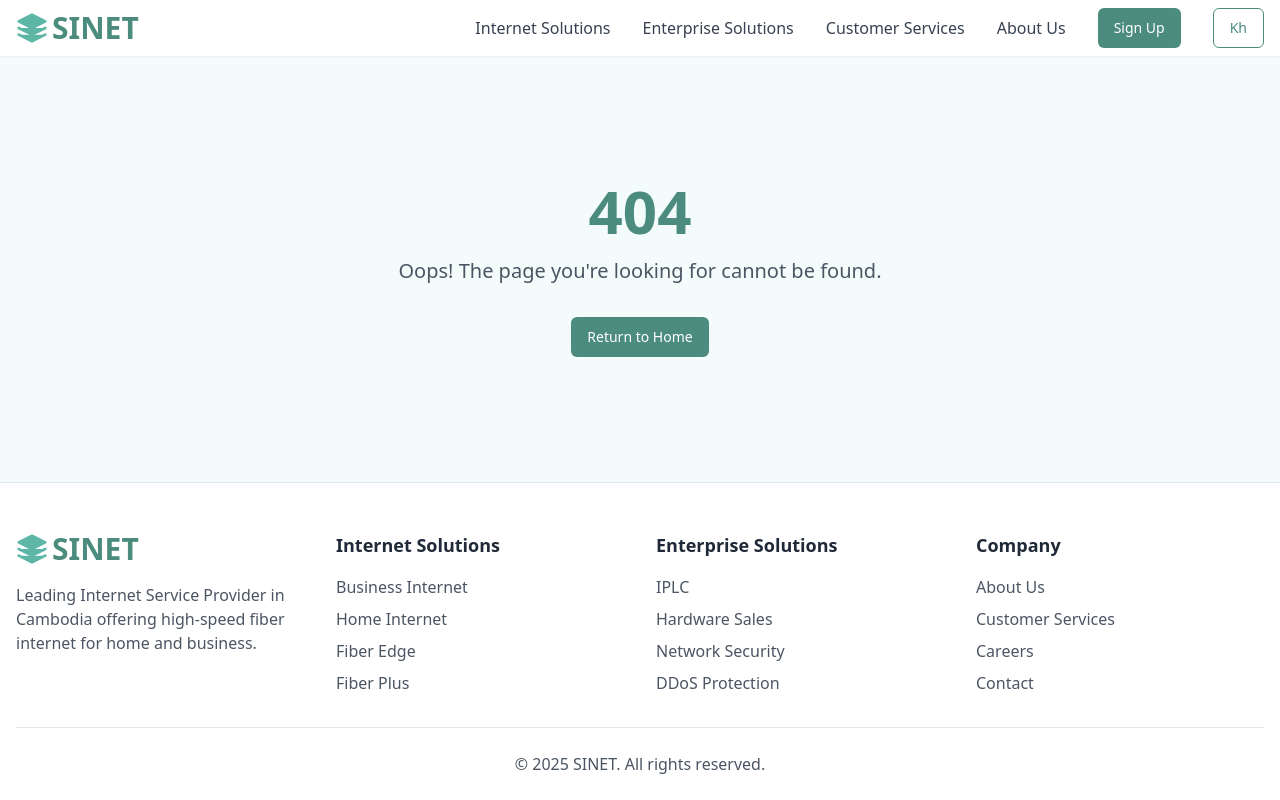
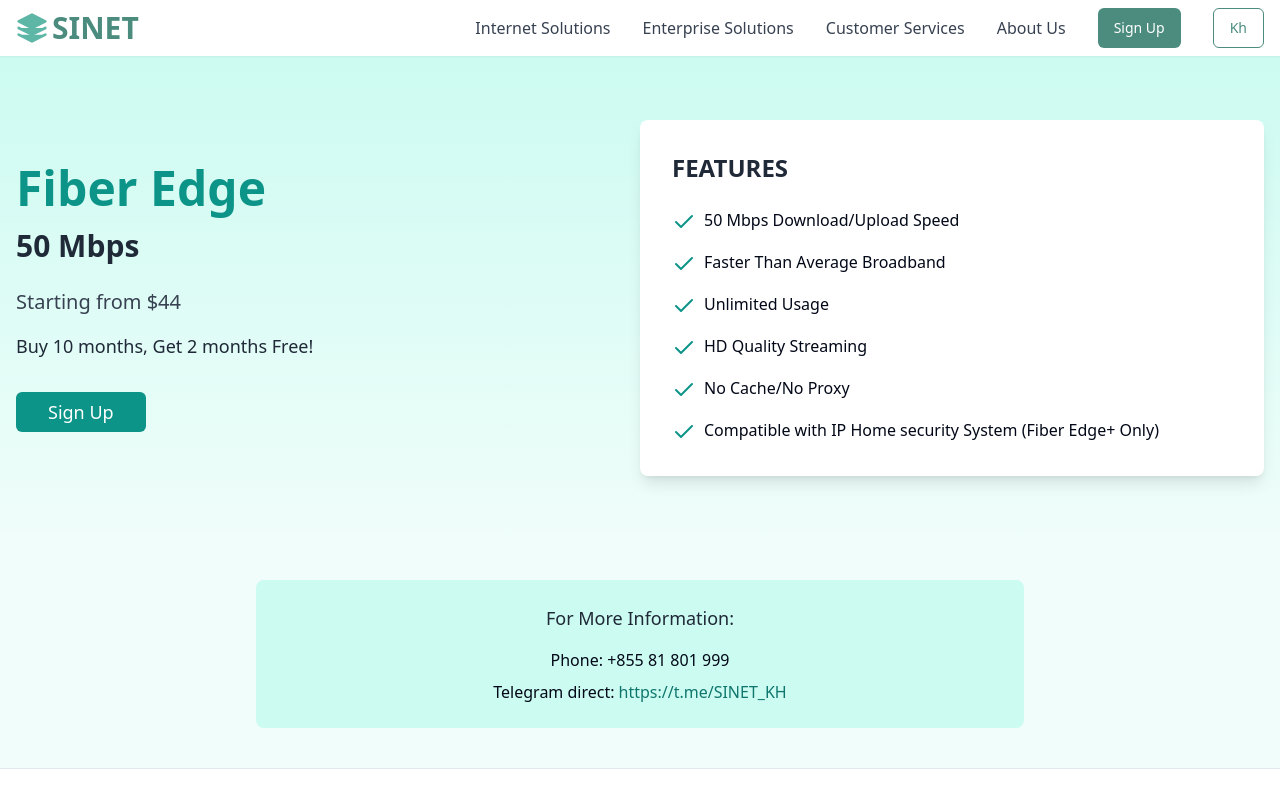
Before and after one commit to 2022172Samnang/sinet, a React (Vite) app: page /fiber-edge in a window 1280 px wide. Shown: the top 800 px of the page. Built offline with nearby package versions, Linux system fonts and the light colour scheme.

Commit message:
Refactor: Display fiber edge package
Implement the display of the fiber edge package when the user clicks on it.

```diff
--- a/src/App.tsx
+++ b/src/App.tsx
@@ -6,6 +6,7 @@ import { QueryClient, QueryClientProvider } from "@tanstack/react-query";
 import { BrowserRouter, Routes, Route } from "react-router-dom";
 import Index from "./pages/Index";
 import NotFound from "./pages/NotFound";
+import FiberEdge from "./pages/FiberEdge";
 
 const queryClient = new QueryClient();
 
@@ -23,6 +24,7 @@ const App = () => (
           <Route path="/about-us" element={<Index />} />
           <Route path="/business-internet" element={<Index />} />
           <Route path="/home-internet" element={<Index />} />
+          <Route path="/fiber-edge" element={<FiberEdge />} />
           {/* ADD ALL CUSTOM ROUTES ABOVE THE CATCH-ALL "*" ROUTE */}
           <Route path="*" element={<NotFound />} />
         </Routes>
--- a/src/components/Navbar.tsx
+++ b/src/components/Navbar.tsx
@@ -43,7 +43,9 @@ const Navbar = () => {
                 <div className="grid grid-cols-2 gap-2 p-4">
                   <Link to="/business-internet" className="block p-2 hover:bg-sinet-light rounded transition-colors">
                     <div className="font-medium">Business Internet</div>
-                    <div className="text-sm text-gray-500">Solutions for businesses</div>
+                    <div className="text-sm text-gray-500">
+                      <Link to="/fiber-edge" className="hover:text-sinet-dark">Solutions for businesses</Link>
+                    </div>
                   </Link>
                   <Link to="/home-internet" className="block p-2 hover:bg-sinet-light rounded transition-colors">
                     <div className="font-medium">Home Internet</div>
@@ -92,6 +94,9 @@ const Navbar = () => {
                 <Link to="/business-internet" className="block px-4 py-1 text-gray-600 hover:bg-sinet-light rounded text-sm">
                   Business Internet
                 </Link>
+                <Link to="/fiber-edge" className="block px-4 py-1 text-gray-600 hover:bg-sinet-light rounded text-sm">
+                  Fiber Edge
+                </Link>
                 <Link to="/home-internet" className="block px-4 py-1 text-gray-600 hover:bg-sinet-light rounded text-sm">
                   Home Internet
                 </Link>
--- /dev/null
+++ b/src/pages/FiberEdge.tsx
@@ -0,0 +1,94 @@
+
+import React from 'react';
+import Navbar from '@/components/Navbar';
+import Footer from '@/components/Footer';
+import { Check } from 'lucide-react';
+import { Button } from '@/components/ui/button';
+
+const FiberEdge = () => {
+  return (
+    <div className="min-h-screen flex flex-col">
+      <Navbar />
+
+      <main className="flex-1">
+        {/* Hero Section */}
+        <section className="bg-gradient-to-b from-teal-100 to-teal-50 py-16">
+          <div className="container mx-auto px-4">
+            <div className="flex flex-col md:flex-row items-center justify-between">
+              <div className="md:w-1/2 text-center md:text-left mb-8 md:mb-0">
+                <h1 className="text-4xl md:text-5xl font-bold text-teal-600 mb-4">Fiber Edge</h1>
+                <h2 className="text-3xl font-bold text-gray-800 mb-6">50 Mbps</h2>
+                <div className="text-xl text-gray-700 mb-4">Starting from $44</div>
+                <div className="text-lg font-medium text-gray-800 mb-8">
+                  Buy 10 months, Get 2 months Free!
+                </div>
+                <Button className="bg-teal-600 hover:bg-teal-700 text-white px-8 py-3 text-lg">
+                  Sign Up
+                </Button>
+              </div>
+
+              <div className="md:w-1/2">
+                <div className="bg-white p-8 rounded-lg shadow-lg">
+                  <h3 className="text-2xl font-bold text-gray-800 mb-6 uppercase">Features</h3>
+                  <ul className="space-y-4">
+                    <li className="flex items-start">
+                      <Check className="h-6 w-6 text-teal-600 mr-2 flex-shrink-0 mt-0.5" />
+                      <span>50 Mbps Download/Upload Speed</span>
+                    </li>
+                    <li className="flex items-start">
+                      <Check className="h-6 w-6 text-teal-600 mr-2 flex-shrink-0 mt-0.5" />
+                      <span>Faster Than Average Broadband</span>
+                    </li>
+                    <li className="flex items-start">
+                      <Check className="h-6 w-6 text-teal-600 mr-2 flex-shrink-0 mt-0.5" />
+                      <span>Unlimited Usage</span>
+                    </li>
+                    <li className="flex items-start">
+                      <Check className="h-6 w-6 text-teal-600 mr-2 flex-shrink-0 mt-0.5" />
+                      <span>HD Quality Streaming</span>
+                    </li>
+                    <li className="flex items-start">
+                      <Check className="h-6 w-6 text-teal-600 mr-2 flex-shrink-0 mt-0.5" />
+                      <span>No Cache/No Proxy</span>
+                    </li>
+                    <li className="flex items-start">
+                      <Check className="h-6 w-6 text-teal-600 mr-2 flex-shrink-0 mt-0.5" />
+                      <span>Compatible with IP Home security System (Fiber Edge+ Only)</span>
+                    </li>
+                  </ul>
+                </div>
+              </div>
+            </div>
+          </div>
+        </section>
+
+        {/* Contact Information Section */}
+        <section className="py-10 bg-teal-50">
+          <div className="container mx-auto px-4">
+            <div className="max-w-3xl mx-auto bg-teal-100 rounded-lg p-6">
+              <h3 className="text-center text-lg font-medium text-gray-800 mb-4">For More Information:</h3>
+              <div className="text-center">
+                <p className="mb-2">Phone: +855 81 801 999</p>
+                <p>
+                  Telegram direct:
+                  <a
+                    href="https://t.me/SINET_KH"
+                    className="text-teal-700 hover:underline ml-1"
+                    target="_blank"
+                    rel="noopener noreferrer"
+                  >
+                    https://t.me/SINET_KH
+                  </a>
+                </p>
+              </div>
+            </div>
+          </div>
+        </section>
+      </main>
+
+      <Footer />
+    </div>
+  );
+};
+
+export default FiberEdge;
--- a/src/pages/Index.tsx
+++ b/src/pages/Index.tsx
@@ -1,5 +1,6 @@
 
 import React from 'react';
+import { Link } from 'react-router-dom';
 import Navbar from '@/components/Navbar';
 import Hero from '@/components/Hero';
 import CategorySelector from '@/components/CategorySelector';
@@ -14,7 +15,8 @@ const Index = () => {
       title: "FIBER EDGE",
       startingPrice: "75.00",
       bulletPoints: ["Starting from 15Mbps", "Buy 10 Months, Get 2 Months Free"],
-      special: "Special Offer"
+      special: "Special Offer",
+      link: "/fiber-edge"
     },
     {
       title: "FIBER PLUS",
@@ -78,7 +80,9 @@ const Index = () => {
       <ServiceCategory title="BUSINESS INTERNET" type="business">
         <div className="grid grid-cols-1 md:grid-cols-2 lg:grid-cols-4 gap-6">
           {businessPackages.map((pkg, index) => (
-            <ServicePackage key={index} {...pkg} />
+            <Link key={index} to={pkg.link || "#"} className="block">
+              <ServicePackage {...pkg} />
+            </Link>
           ))}
         </div>
       </ServiceCategory>
```
